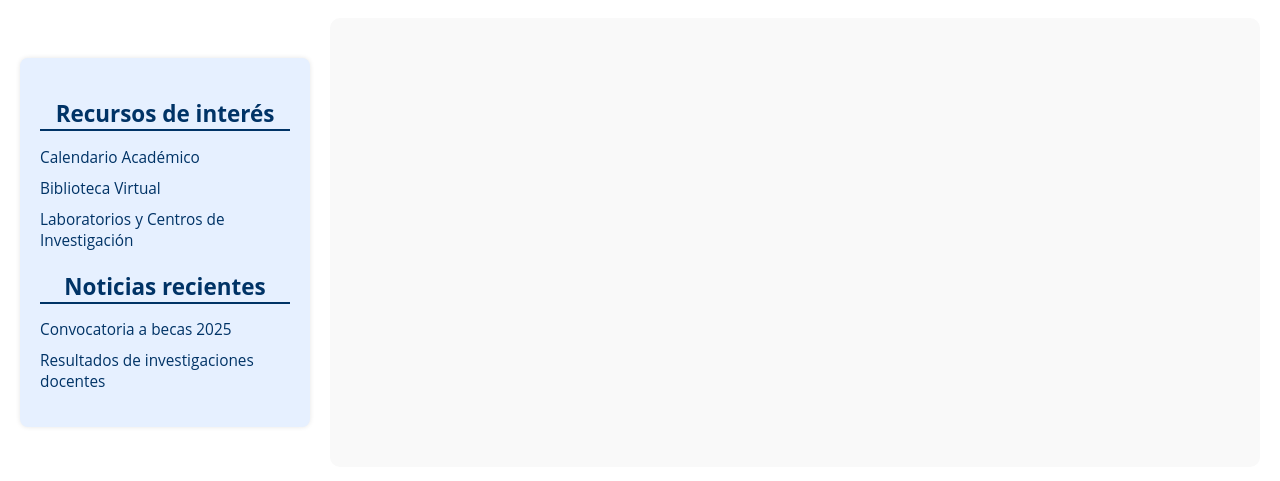
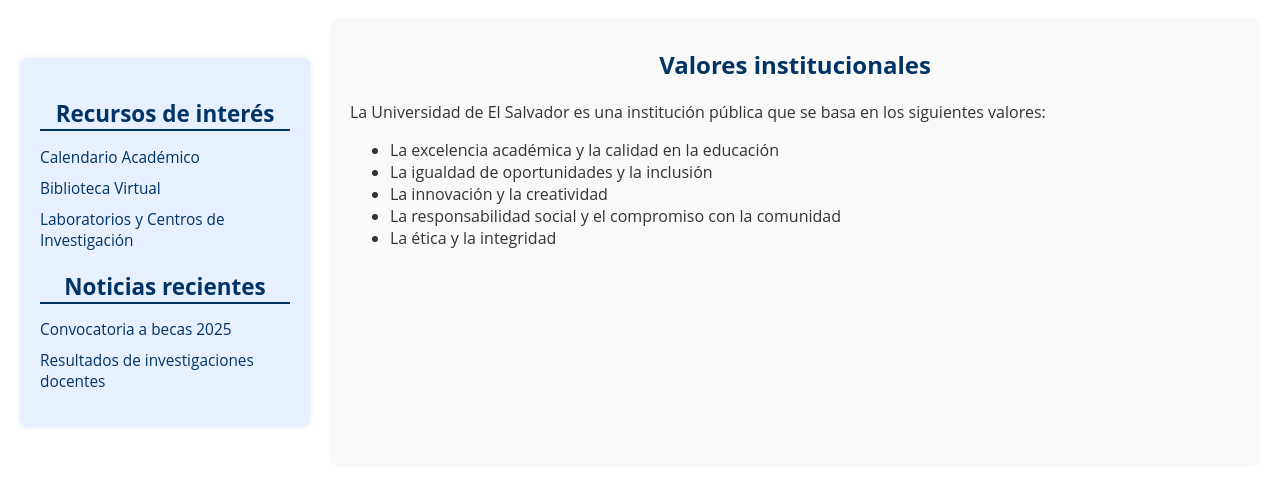
Before and after one commit to njavier92/Project_Webpages_CIMAT, a plain HTML site: page Webpages/Filosofía.html in a window 1280 px wide. Shown: the part 227-708 px from the top of the page. Drawn offline with nearby package versions, Linux system fonts and the light colour scheme; a web font is replaced by a local one.

Commit message:
actualización

```diff
--- a/Webpages/Filosofía.html
+++ b/Webpages/Filosofía.html
@@ -51,6 +51,7 @@
     </nav>
 
     <div class="contenido-principal">
+
         <aside>
             <h3>Recursos de interés</h3>
             <ul>
@@ -66,7 +67,23 @@
             </ul>
         </aside>
         <main>
+            <div class="misión">
 
+            </div>
+            <div class="visión">
+
+            </div>
+            <section class="valores">
+                <h2>Valores institucionales</h2>
+                <p>La Universidad de El Salvador es una institución pública que se basa en los siguientes valores:</p>
+                <ul>
+                    <li>La excelencia académica y la calidad en la educación</li>
+                    <li>La igualdad de oportunidades y la inclusión</li>
+                    <li>La innovación y la creatividad</li>
+                    <li>La responsabilidad social y el compromiso con la comunidad</li>
+                    <li>La ética y la integridad</li>
+                </ul>
+            </section>
         </main>
     </div>
 
```
Also changed, not shown: Webpages/Galería.html (+1 -0 lines).
